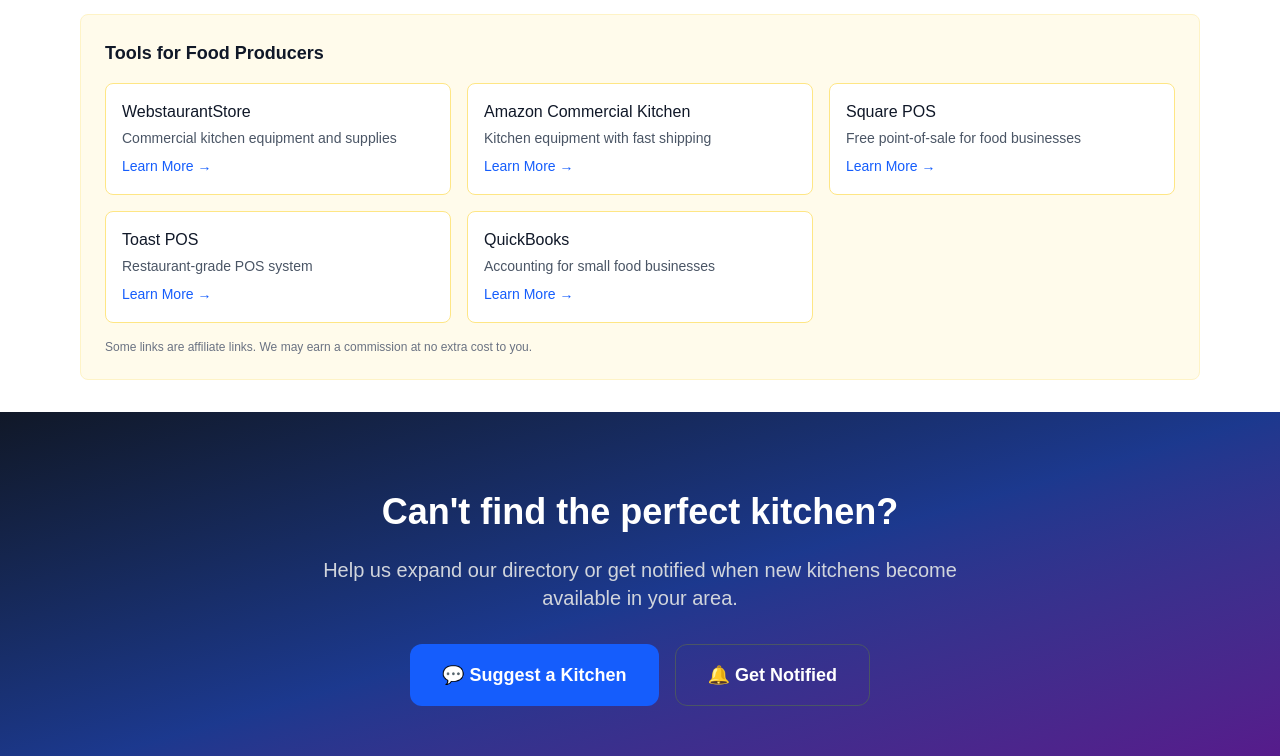
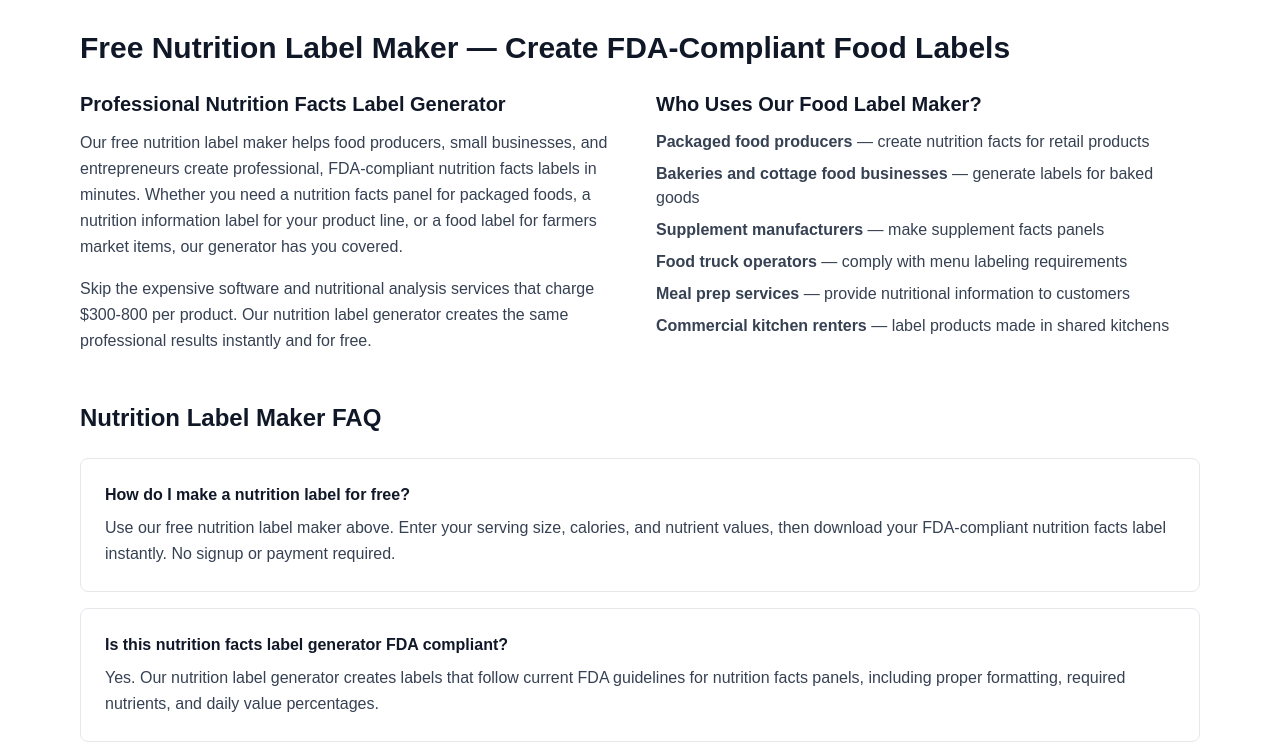
Before and after one commit to kgb4000/shared-commercial-kitchen, a Next.js app: page /resources/nutrition-label-maker in a window 1280 px wide. Shown: the part 2460-3216 px from the top of the page. Built offline with nearby package versions, Linux system fonts and the light colour scheme.

Commit message:
seo: optimize nutrition label maker page for 55 high-volume keywords

```diff
--- a/app/resources/nutrition-label-maker/page.js
+++ b/app/resources/nutrition-label-maker/page.js
@@ -2,27 +2,120 @@
 import AffiliateLinks from '@/component/AffiliateLinks'
 
 export const metadata = {
-  title: 'Nutrition Label Maker | English & Spanish | FDA Compliant',
+  title: 'Free Nutrition Label Maker & Generator | FDA Compliant Nutrition Facts Creator',
   description:
-    'Generate FDA-compliant nutrition labels for free. Save $300-800 per product with our instant nutrition facts label maker. English & Spanish supported.',
+    'Create FDA-compliant nutrition labels and nutrition facts panels for free. Our nutrition label generator creates professional food labels instantly. No signup required.',
+  keywords: 'nutrition label maker, nutrition label generator, nutrition facts label maker, food label maker, nutrition facts creator, free nutrition label generator, FDA nutrition label, nutrition information label maker',
   alternates: {
     canonical:
       'https://sharedkitchenlocator.com/resources/nutrition-label-maker',
   },
-
   openGraph: {
-    title: 'Free FDA Nutrition Label Generator',
+    title: 'Free Nutrition Label Maker & Generator — FDA Compliant',
     description:
-      'Generate FDA-compliant nutrition labels for free. Save $300-800 per product.',
+      'Create FDA-compliant nutrition labels and nutrition facts panels for free. Professional food label maker — no signup required.',
     type: 'website',
   },
 }
 
+const faqs = [
+  {
+    question: 'How do I make a nutrition label for free?',
+    answer: 'Use our free nutrition label maker above. Enter your serving size, calories, and nutrient values, then download your FDA-compliant nutrition facts label instantly. No signup or payment required.',
+  },
+  {
+    question: 'Is this nutrition facts label generator FDA compliant?',
+    answer: 'Yes. Our nutrition label generator creates labels that follow current FDA guidelines for nutrition facts panels, including proper formatting, required nutrients, and daily value percentages.',
+  },
+  {
+    question: 'Can I create a nutrition label from my recipe ingredients?',
+    answer: 'Yes. Enter the nutritional values for your recipe per serving, and our nutrition label maker will generate a properly formatted FDA nutrition facts panel that you can download and print.',
+  },
+  {
+    question: 'What formats can I download my nutrition label in?',
+    answer: 'You can download your nutrition facts label as a high-resolution image suitable for product packaging, printing, or digital use.',
+  },
+  {
+    question: 'Do I need a nutrition label for my food product?',
+    answer: 'The FDA requires nutrition facts labels on most packaged foods sold in the United States. If you sell packaged food products, you need an FDA-compliant nutrition label. Our free nutrition label maker helps you create one in minutes.',
+  },
+  {
+    question: 'Can I make nutrition labels in Spanish?',
+    answer: 'Yes. Our nutrition label maker supports both English and Spanish nutrition facts panels, helping you comply with bilingual labeling requirements.',
+  },
+]
+
 export default function Page() {
+  const faqJsonLd = {
+    '@context': 'https://schema.org',
+    '@type': 'FAQPage',
+    mainEntity: faqs.map((faq) => ({
+      '@type': 'Question',
+      name: faq.question,
+      acceptedAnswer: {
+        '@type': 'Answer',
+        text: faq.answer,
+      },
+    })),
+  }
+
   return (
     <>
+      <script
+        type="application/ld+json"
+        dangerouslySetInnerHTML={{ __html: JSON.stringify(faqJsonLd) }}
+      />
       <NutritionLabelMaker />
-      <div className="max-w-6xl mx-auto px-4">
+
+      <div className="max-w-6xl mx-auto px-4 py-12">
+        {/* SEO Content Section */}
+        <section className="mb-12">
+          <h2 className="text-3xl font-bold text-gray-900 mb-6">
+            Free Nutrition Label Maker — Create FDA-Compliant Food Labels
+          </h2>
+          <div className="grid md:grid-cols-2 gap-8 mb-8">
+            <div>
+              <h3 className="text-xl font-semibold text-gray-900 mb-3">
+                Professional Nutrition Facts Label Generator
+              </h3>
+              <p className="text-gray-700 leading-relaxed mb-4">
+                Our free nutrition label maker helps food producers, small businesses, and entrepreneurs create professional, FDA-compliant nutrition facts labels in minutes. Whether you need a nutrition facts panel for packaged foods, a nutrition information label for your product line, or a food label for farmers market items, our generator has you covered.
+              </p>
+              <p className="text-gray-700 leading-relaxed">
+                Skip the expensive software and nutritional analysis services that charge $300-800 per product. Our nutrition label generator creates the same professional results instantly and for free.
+              </p>
+            </div>
+            <div>
+              <h3 className="text-xl font-semibold text-gray-900 mb-3">
+                Who Uses Our Food Label Maker?
+              </h3>
+              <ul className="space-y-2 text-gray-700">
+                <li><strong>Packaged food producers</strong> — create nutrition facts for retail products</li>
+                <li><strong>Bakeries and cottage food businesses</strong> — generate labels for baked goods</li>
+                <li><strong>Supplement manufacturers</strong> — make supplement facts panels</li>
+                <li><strong>Food truck operators</strong> — comply with menu labeling requirements</li>
+                <li><strong>Meal prep services</strong> — provide nutritional information to customers</li>
+                <li><strong>Commercial kitchen renters</strong> — label products made in shared kitchens</li>
+              </ul>
+            </div>
+          </div>
+        </section>
+
+        {/* FAQ Section */}
+        <section className="mb-12">
+          <h2 className="text-2xl font-bold text-gray-900 mb-6">
+            Nutrition Label Maker FAQ
+          </h2>
+          <div className="space-y-4">
+            {faqs.map((faq, index) => (
+              <div key={index} className="border border-gray-200 rounded-lg p-6">
+                <h3 className="font-semibold text-gray-900 mb-2">{faq.question}</h3>
+                <p className="text-gray-700 leading-relaxed">{faq.answer}</p>
+              </div>
+            ))}
+          </div>
+        </section>
+
         <AffiliateLinks
           categories={['equipment', 'software']}
           title="Tools for Food Producers"
```
